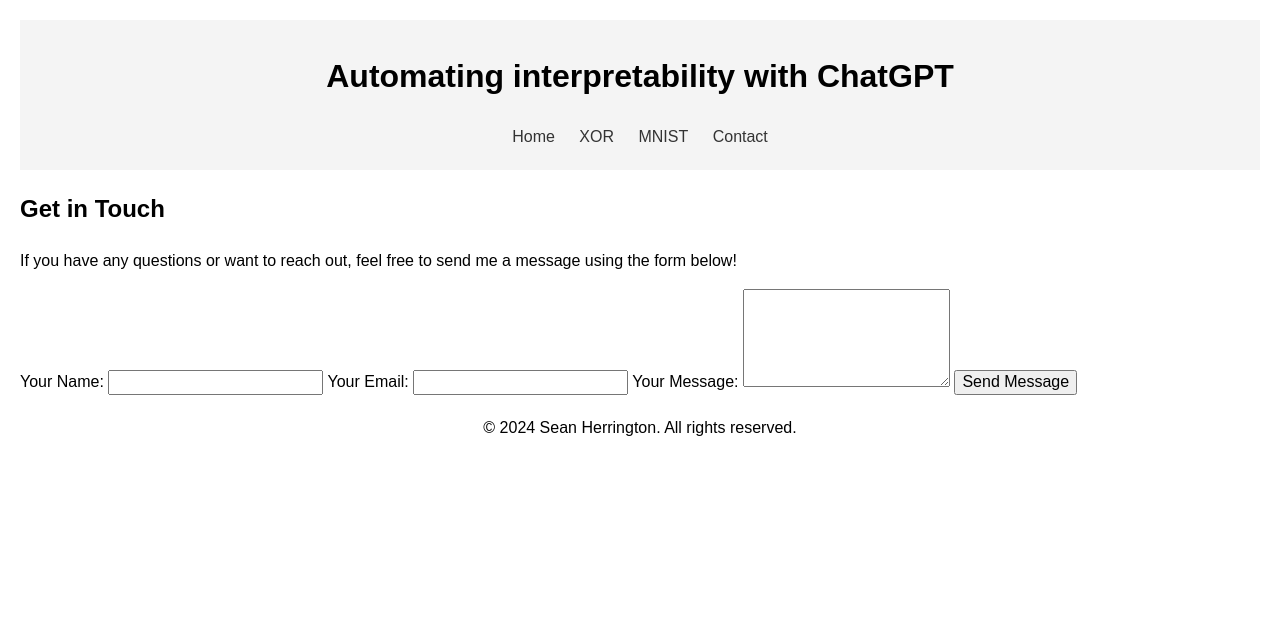
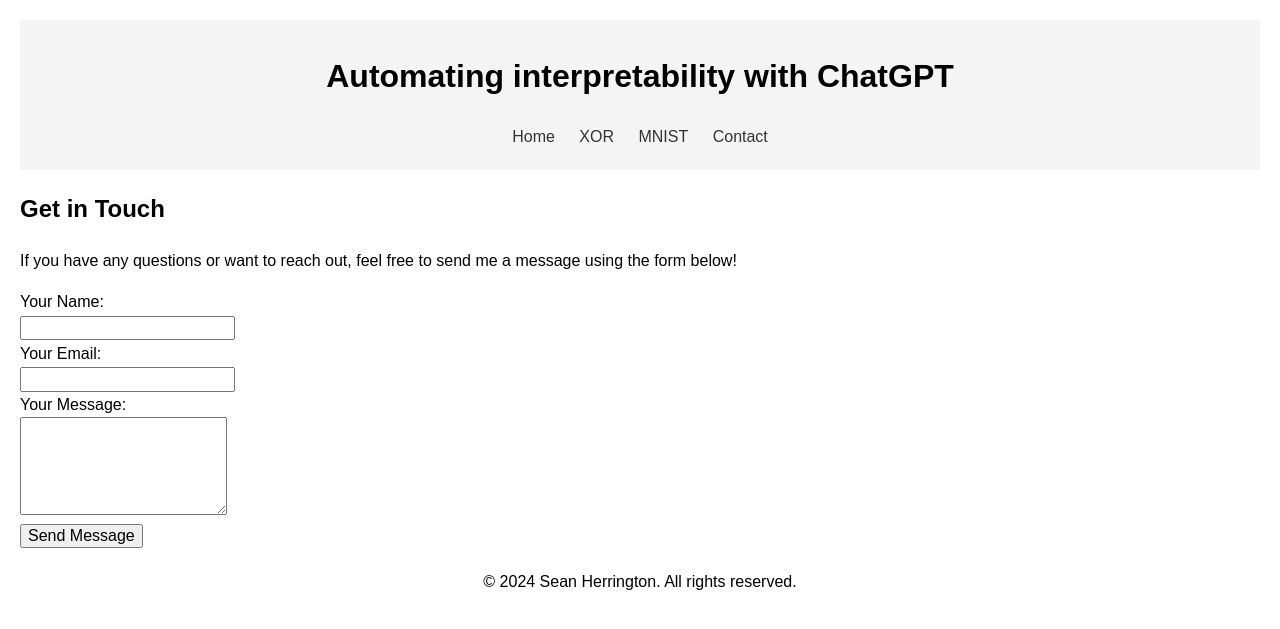
Before and after one commit to Arkleseisure/Arkleseisure.github.io, a Jekyll site: the page built from contact.html, in a window 1280 px wide. Shown: the top 629 px of the page. Built offline with Jekyll 4.4.1, drawn with Linux system fonts in a browser that asks for light colours.

Commit message:
Update contact.html

```diff
--- a/contact.html
+++ b/contact.html
@@ -8,14 +8,14 @@
 <p>If you have any questions or want to reach out, feel free to send me a message using the form below!</p>
 
 <form action="mailto:hughsean.herrington@gmail.com" method="post" enctype="text/plain">
-    <label for="name">Your Name:</label>
-    <input type="text" id="name" name="name" required>
+    <label for="name">Your Name:</label><br>
+    <input type="text" id="name" name="name" required><br>
 
-    <label for="email">Your Email:</label>
-    <input type="email" id="email" name="email" required>
+    <label for="email">Your Email:</label><br>
+    <input type="email" id="email" name="email" required><br>
 
-    <label for="message">Your Message:</label>
-    <textarea id="message" name="message" rows="5" required></textarea>
+    <label for="message">Your Message:</label><br>
+    <textarea id="message" name="message" rows="5" required></textarea><br>
 
     <input type="submit" value="Send Message">
 </form>
```
